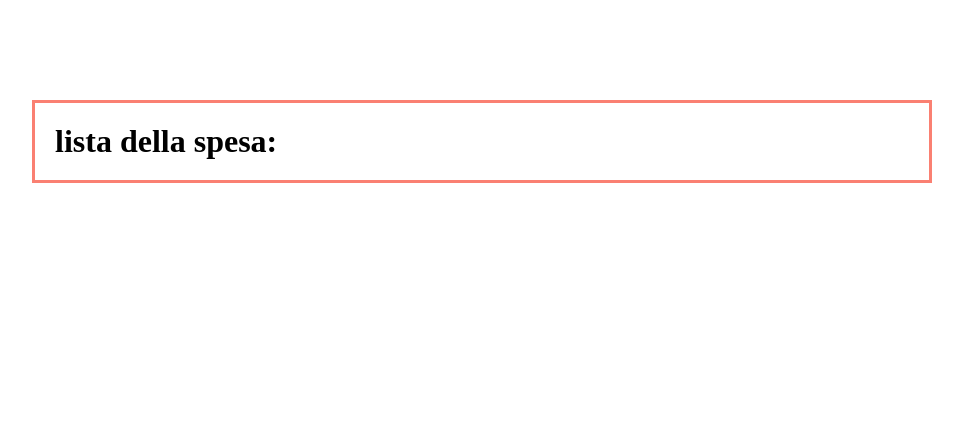
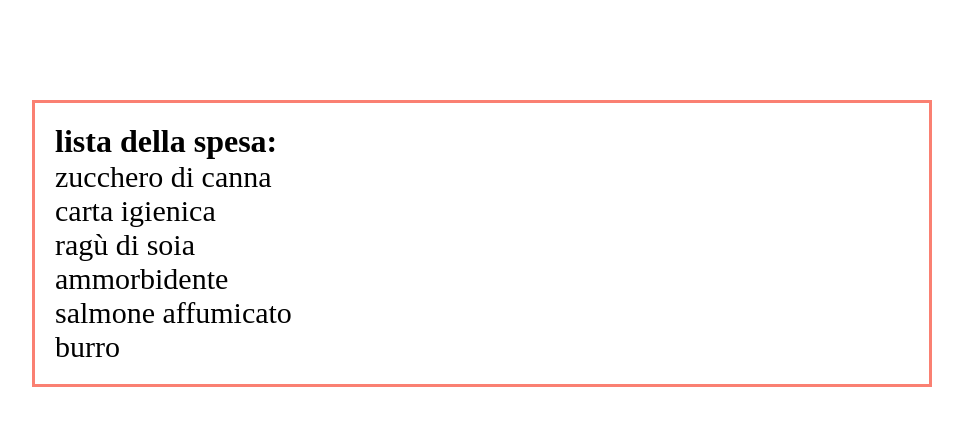
Before and after one commit to Bilobra/js-lista-spesa, a plain HTML site: page index.html in a window 1280 px wide. Shown: the whole page, without its empty margins (158-1121 px from the left). Drawn offline with Linux system fonts and the light colour scheme.

Commit message:
add ciclo for

```diff
--- a/css/style.css
+++ b/css/style.css
@@ -16,3 +16,8 @@ ol,ul,menu{
     border: 3px solid salmon;
     padding: 20px;
 }
+
+/* list item */
+.list-item{
+    font-size: 30px;
+}
--- a/index.html
+++ b/index.html
@@ -13,7 +13,7 @@
         <div class="container">
             <h1>lista della spesa:</h1>
             <ul class="list-wrapper">
-
+                <li></li>
             </ul>
         </div>
     </main>
--- a/js/app.js
+++ b/js/app.js
@@ -14,5 +14,23 @@ const listaSpesa = [
 ]
 
 // estrapolo dal dom il mio wrapper
-const listaWrapper = document.querySelector('list-wrapper')
+const listaWrapper = document.querySelector('.list-wrapper')
 listaWrapper.innerHTML = ''
+
+// CICLO FOR
+
+for (let i = 0; i < listaSpesa.length; i++) {
+    const item = listaSpesa[i]
+    // creiamo LI come stringhe
+    const li = `
+    <li class="list-item">
+        ${item}
+    </li>`
+
+    // inseriamo li nel wrapper
+    listaWrapper.innerHTML += li
+    console.log (listaWrapper)
+}
+// ----------------
+
+// CICLO WHILE
```
